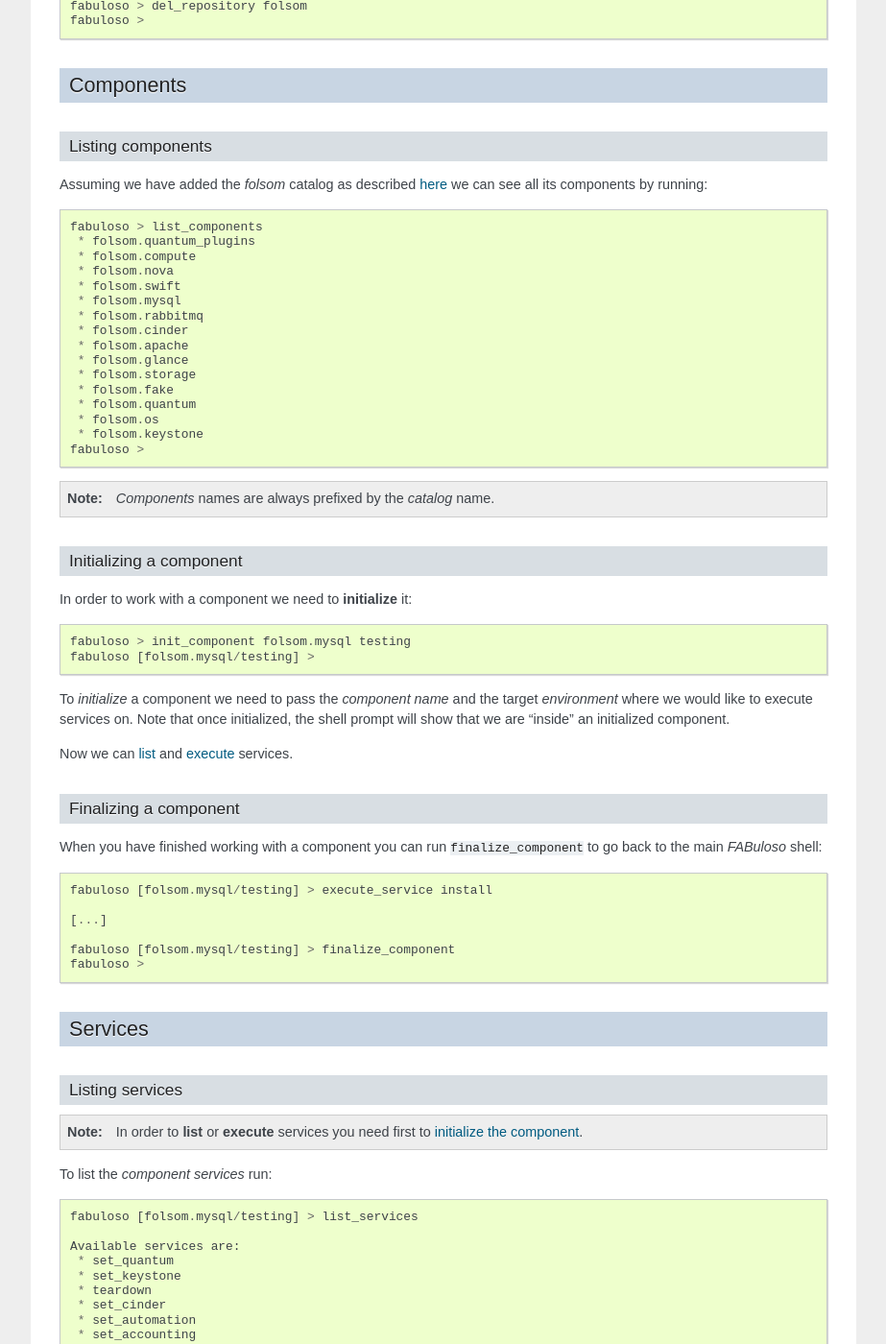
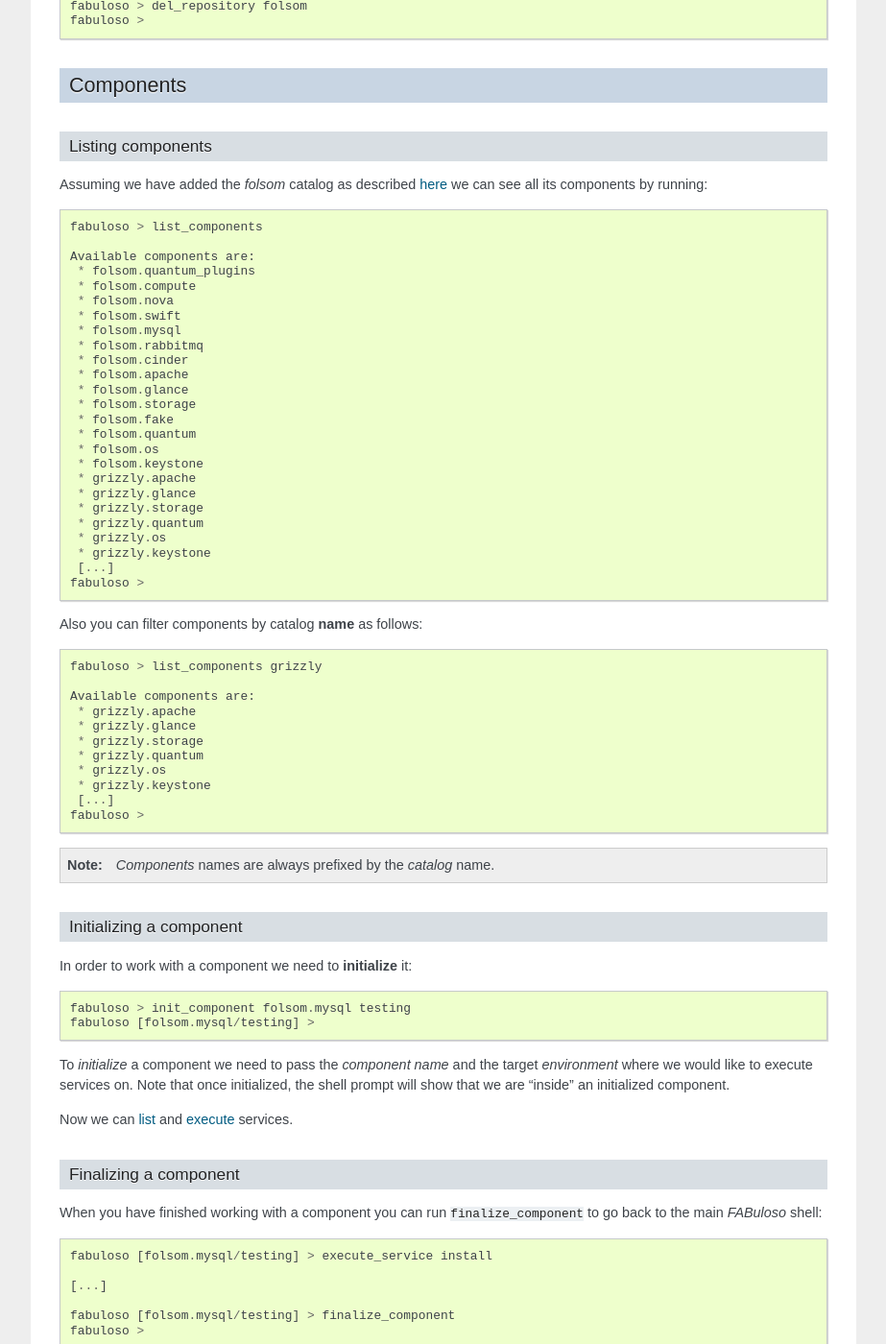
Before and after one commit to StackOps/fabuloso, a Sphinx documentation site: the page built from docs/source/shell.rst, in a window 1280 px wide and 1400 px high, scrolled down 1601 px. Shown: the whole window at 96% size, without its empty margins (198-1121 px from the left). Built offline with Sphinx 7.4.7, drawn with Linux system fonts in a browser that asks for light colours.

Commit message:
Updated docs with list_components filtered by catalog

```diff
--- a/docs/source/shell.rst
+++ b/docs/source/shell.rst
@@ -97,6 +97,8 @@ Listing components
 Assuming we have added the *folsom* catalog as described :ref:`here <adding_catalog>` we can see all its components by running::
 
     fabuloso > list_components
+
+    Available components are:
      * folsom.quantum_plugins
      * folsom.compute
      * folsom.nova
@@ -111,6 +113,27 @@ Assuming we have added the *folsom* catalog as described :ref:`here <adding_cata
      * folsom.quantum
      * folsom.os
      * folsom.keystone
+     * grizzly.apache
+     * grizzly.glance
+     * grizzly.storage
+     * grizzly.quantum
+     * grizzly.os
+     * grizzly.keystone
+     [...]
+    fabuloso >
+
+Also you can filter components by catalog **name** as follows::
+
+    fabuloso > list_components grizzly
+
+    Available components are:
+     * grizzly.apache
+     * grizzly.glance
+     * grizzly.storage
+     * grizzly.quantum
+     * grizzly.os
+     * grizzly.keystone
+     [...]
     fabuloso >
 
 .. note::
```
Also changed, not shown: docs/source/python-api.rst (+11 -0 lines).
